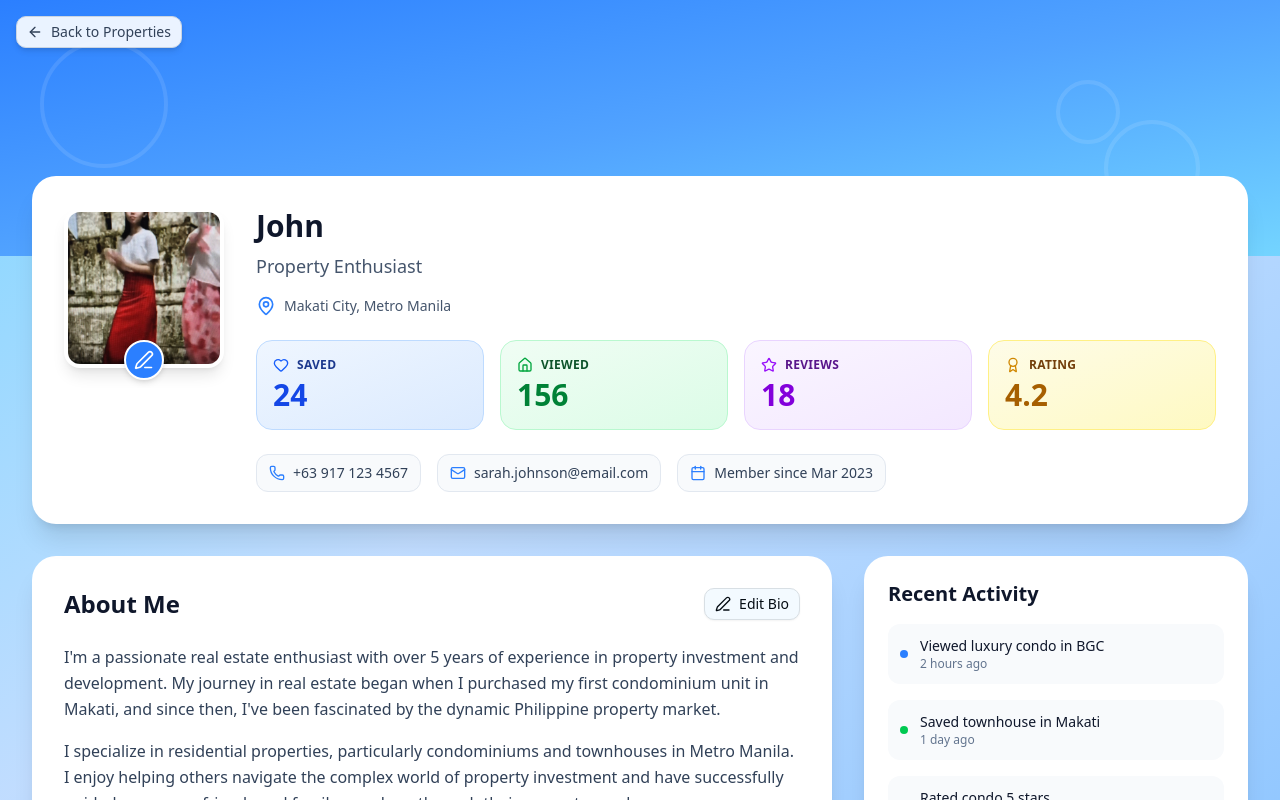
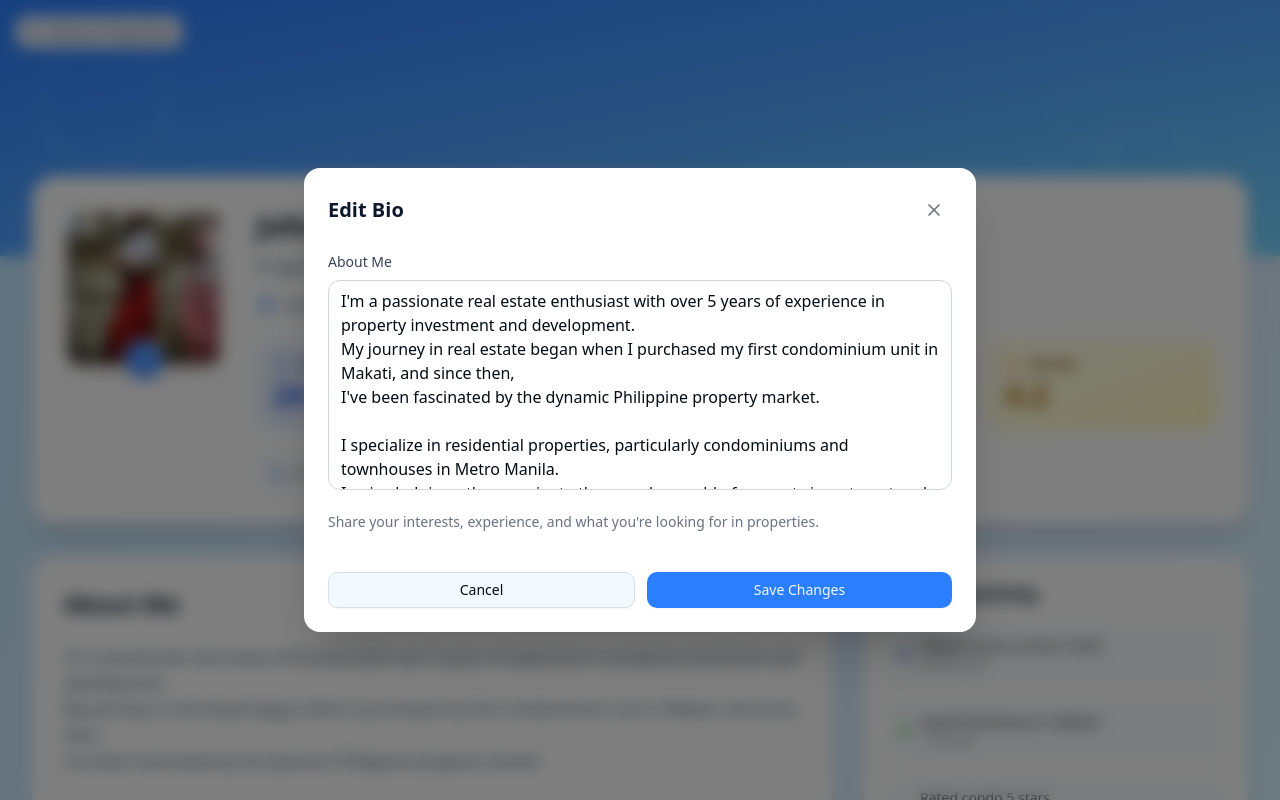
Before and after one commit to coderenjoyer/RealEstateHub, a React (Vite) app in the folder AzureConnect/: page /user/profile in a window 1280 px wide. Both pictures are taken after a click on the button "Edit Bio". Shown: the top 800 px of the page. Built offline with nearby package versions, Linux system fonts and the light colour scheme.

Commit message:
(Draft) Edit bio and preferences. Replaced bg with gradient

```diff
--- a/AzureConnect/src/components/User/profile-page.tsx
+++ b/AzureConnect/src/components/User/profile-page.tsx
@@ -8,13 +8,33 @@ function UserProfilePage() {
 
   // State management for edit functionality
   const [isEditModalOpen, setIsEditModalOpen] = useState(false);
-  const [editMode, setEditMode] = useState<'profile' | 'cover' | null>(null);
+  const [editMode, setEditMode] = useState<'profile' | 'cover' | 'bio' | 'preferences' | null>(null);
   const [profileImage, setProfileImage] = useState("/header.jpeg");
   const [coverImage, setCoverImage] = useState<string | null>(null);
   const [previewImage, setPreviewImage] = useState<string | null>(null);
   const [isDropdownOpen, setIsDropdownOpen] = useState(false);
 
-  const handleEditClick = (mode: 'profile' | 'cover') => {
+  // Bio state
+  const [bio, setBio] = useState(`I'm a passionate real estate enthusiast with over 5 years of experience in property investment and development.
+My journey in real estate began when I purchased my first condominium unit in Makati, and since then,
+I've been fascinated by the dynamic Philippine property market.
+
+I specialize in residential properties, particularly condominiums and townhouses in Metro Manila.
+I enjoy helping others navigate the complex world of property investment and have successfully
+guided numerous friends and family members through their property purchases.
+
+When I'm not exploring new properties, you can find me reading about market trends,
+attending real estate seminars, or enjoying the vibrant city life of Manila.`);
+
+  // Preferences state
+  const [preferences, setPreferences] = useState({
+    propertyType: "Condominium, Townhouse",
+    preferredLocation: "Makati, BGC, Ortigas",
+    budgetRange: "₱3M - ₱8M",
+    investmentGoal: "Long-term rental income"
+  });
+
+  const handleEditClick = (mode: 'profile' | 'cover' | 'bio' | 'preferences') => {
     setEditMode(mode);
     setIsEditModalOpen(true);
     setIsDropdownOpen(false);
@@ -55,6 +75,18 @@ function UserProfilePage() {
     setEditMode(null);
   };
 
+  const handleSaveBio = () => {
+    // In a real app, you would save the bio to your backend here
+    setIsEditModalOpen(false);
+    setEditMode(null);
+  };
+
+  const handleSavePreferences = () => {
+    // In a real app, you would save the preferences to your backend here
+    setIsEditModalOpen(false);
+    setEditMode(null);
+  };
+
   const handleCancelEdit = () => {
     setIsEditModalOpen(false);
     setPreviewImage(null);
@@ -63,7 +95,7 @@ function UserProfilePage() {
 
   return (
     <div
-      className="h-screen bg-gradient-to-br from-sky-300/95 via-blue-200/95 to-blue-300/95"
+      className="min-h-screen bg-gradient-to-br from-sky-200 via-blue-100 to-cyan-100"
       onClick={handleClickOutside}
     >
       {/* Hero Background Section */}
@@ -217,46 +249,49 @@ function UserProfilePage() {
             <div className="bg-white rounded-2xl sm:rounded-3xl shadow-xl p-4 sm:p-6 lg:p-8">
               <div className="flex flex-col sm:flex-row sm:items-center justify-between mb-4 sm:mb-6 gap-4">
                 <h2 className="text-xl sm:text-2xl font-bold text-slate-900">About Me</h2>
-                <Button variant="outline" size="sm" className="flex items-center gap-2 self-start sm:self-auto">
+                <Button
+                  variant="outline"
+                  size="sm"
+                  className="flex items-center gap-2 self-start sm:self-auto"
+                  onClick={() => handleEditClick('bio')}
+                >
                   <Edit3 className="w-4 h-4" />
                   Edit Bio
                 </Button>
               </div>
               <div className="prose prose-slate max-w-none">
-                <p className="text-slate-700 leading-relaxed mb-4">
-                  I'm a passionate real estate enthusiast with over 5 years of experience in property investment and development.
-                  My journey in real estate began when I purchased my first condominium unit in Makati, and since then,
-                  I've been fascinated by the dynamic Philippine property market.
-                </p>
-                <p className="text-slate-700 leading-relaxed mb-4">
-                  I specialize in residential properties, particularly condominiums and townhouses in Metro Manila.
-                  I enjoy helping others navigate the complex world of property investment and have successfully
-                  guided numerous friends and family members through their property purchases.
-                </p>
-                <p className="text-slate-700 leading-relaxed">
-                  When I'm not exploring new properties, you can find me reading about market trends,
-                  attending real estate seminars, or enjoying the vibrant city life of Manila.
-                </p>
+                <p className="text-slate-700 leading-relaxed whitespace-pre-line">{bio}</p>
               </div>
             </div>
 
             {/* Preferences Section */}
             <div className="bg-white rounded-3xl shadow-xl p-8 mt-8">
-              <h2 className="text-2xl font-bold text-slate-900 mb-6">Property Preferences</h2>
+              <div className="flex flex-col sm:flex-row sm:items-center justify-between mb-6 gap-4">
+                <h2 className="text-2xl font-bold text-slate-900">Property Preferences</h2>
+                <Button
+                  variant="outline"
+                  size="sm"
+                  className="flex items-center gap-2 self-start sm:self-auto"
+                  onClick={() => handleEditClick('preferences')}
+                >
+                  <Edit3 className="w-4 h-4" />
+                  Edit Preferences
+                </Button>
+              </div>
               <div className="grid grid-cols-1 md:grid-cols-2 gap-6">
                 <div className="space-y-4">
                   <div className="flex items-center gap-3 p-4 bg-blue-50 rounded-xl border border-blue-200">
                     <Home className="w-5 h-5 text-blue-600" />
                     <div>
                       <p className="font-semibold text-blue-900">Property Type</p>
-                      <p className="text-sm text-blue-700">Condominium, Townhouse</p>
+                      <p className="text-sm text-blue-700">{preferences.propertyType}</p>
                     </div>
                   </div>
                   <div className="flex items-center gap-3 p-4 bg-green-50 rounded-xl border border-green-200">
                     <MapPin className="w-5 h-5 text-green-600" />
                     <div>
                       <p className="font-semibold text-green-900">Preferred Location</p>
-                      <p className="text-sm text-green-700">Makati, BGC, Ortigas</p>
+                      <p className="text-sm text-green-700">{preferences.preferredLocation}</p>
                     </div>
                   </div>
                 </div>
@@ -265,14 +300,14 @@ function UserProfilePage() {
                     <Briefcase className="w-5 h-5 text-purple-600" />
                     <div>
                       <p className="font-semibold text-purple-900">Budget Range</p>
-                      <p className="text-sm text-purple-700">₱3M - ₱8M</p>
+                      <p className="text-sm text-purple-700">{preferences.budgetRange}</p>
                     </div>
                   </div>
                   <div className="flex items-center gap-3 p-4 bg-orange-50 rounded-xl border border-orange-200">
                     <Award className="w-5 h-5 text-orange-600" />
                     <div>
                       <p className="font-semibold text-orange-900">Investment Goal</p>
-                      <p className="text-sm text-orange-700">Long-term rental income</p>
+                      <p className="text-sm text-orange-700">{preferences.investmentGoal}</p>
                     </div>
                   </div>
                 </div>
@@ -340,11 +375,16 @@ function UserProfilePage() {
       {/* Edit Modal */}
       {isEditModalOpen && (
         <div className="fixed inset-0 bg-black/50 backdrop-blur-sm z-50 flex items-center justify-center p-4">
-          <div className="bg-white rounded-2xl shadow-2xl w-full max-w-md max-h-[90vh] overflow-y-auto">
+          <div className={`bg-white rounded-2xl shadow-2xl w-full max-w-2xl max-h-[90vh] overflow-y-auto ${
+            editMode === 'bio' || editMode === 'preferences' ? 'max-w-2xl' : 'max-w-md'
+          }`}>
             <div className="p-6">
               <div className="flex items-center justify-between mb-6">
                 <h3 className="text-xl font-bold text-slate-900">
-                  Edit {editMode === 'profile' ? 'Profile Picture' : 'Cover Photo'}
+                  {editMode === 'profile' && 'Edit Profile Picture'}
+                  {editMode === 'cover' && 'Edit Cover Photo'}
+                  {editMode === 'bio' && 'Edit Bio'}
+                  {editMode === 'preferences' && 'Edit Property Preferences'}
                 </h3>
                 <button
                   onClick={handleCancelEdit}
@@ -355,6 +395,9 @@ function UserProfilePage() {
               </div>
 
               <div className="space-y-6">
+                {/* Image Upload Modal */}
+                {(editMode === 'profile' || editMode === 'cover') && (
+                  <>
                     {/* Current Image Preview */}
                     <div className="text-center">
                       <div className="relative inline-block">
@@ -362,7 +405,7 @@ function UserProfilePage() {
                           editMode === 'profile' ? 'w-32 h-32' : 'w-full h-32'
                         }`}>
                           <img
-                        src={editMode === 'profile' ? profileImage : '/header.jpeg'}
+                            src={editMode === 'profile' ? profileImage : (coverImage || '/header.jpeg')}
                             alt="Current"
                             className="w-full h-full object-cover"
                           />
@@ -412,6 +455,93 @@ function UserProfilePage() {
                         </div>
                       )}
                     </div>
+                  </>
+                )}
+
+                {/* Bio Edit Modal */}
+                {editMode === 'bio' && (
+                  <div className="space-y-4">
+                    <div>
+                      <label htmlFor="bio" className="block text-sm font-medium text-gray-700 mb-2">
+                        About Me
+                      </label>
+                      <textarea
+                        id="bio"
+                        value={bio}
+                        onChange={(e) => setBio(e.target.value)}
+                        rows={8}
+                        className="w-full px-3 py-2 border border-gray-300 rounded-lg focus:ring-2 focus:ring-blue-500 focus:border-blue-500 resize-none"
+                        placeholder="Tell us about yourself..."
+                      />
+                    </div>
+                    <p className="text-sm text-gray-500">
+                      Share your interests, experience, and what you're looking for in properties.
+                    </p>
+                  </div>
+                )}
+
+                {/* Preferences Edit Modal */}
+                {editMode === 'preferences' && (
+                  <div className="space-y-6">
+                    <div className="grid grid-cols-1 md:grid-cols-2 gap-6">
+                      <div>
+                        <label htmlFor="propertyType" className="block text-sm font-medium text-gray-700 mb-2">
+                          Property Type
+                        </label>
+                        <input
+                          type="text"
+                          id="propertyType"
+                          value={preferences.propertyType}
+                          onChange={(e) => setPreferences({...preferences, propertyType: e.target.value})}
+                          className="w-full px-3 py-2 border border-gray-300 rounded-lg focus:ring-2 focus:ring-blue-500 focus:border-blue-500"
+                          placeholder="e.g., Condominium, Townhouse"
+                        />
+                      </div>
+                      <div>
+                        <label htmlFor="preferredLocation" className="block text-sm font-medium text-gray-700 mb-2">
+                          Preferred Location
+                        </label>
+                        <input
+                          type="text"
+                          id="preferredLocation"
+                          value={preferences.preferredLocation}
+                          onChange={(e) => setPreferences({...preferences, preferredLocation: e.target.value})}
+                          className="w-full px-3 py-2 border border-gray-300 rounded-lg focus:ring-2 focus:ring-blue-500 focus:border-blue-500"
+                          placeholder="e.g., Makati, BGC, Ortigas"
+                        />
+                      </div>
+                      <div>
+                        <label htmlFor="budgetRange" className="block text-sm font-medium text-gray-700 mb-2">
+                          Budget Range
+                        </label>
+                        <input
+                          type="text"
+                          id="budgetRange"
+                          value={preferences.budgetRange}
+                          onChange={(e) => setPreferences({...preferences, budgetRange: e.target.value})}
+                          className="w-full px-3 py-2 border border-gray-300 rounded-lg focus:ring-2 focus:ring-blue-500 focus:border-blue-500"
+                          placeholder="e.g., ₱3M - ₱8M"
+                        />
+                      </div>
+                      <div>
+                        <label htmlFor="investmentGoal" className="block text-sm font-medium text-gray-700 mb-2">
+                          Investment Goal
+                        </label>
+                        <input
+                          type="text"
+                          id="investmentGoal"
+                          value={preferences.investmentGoal}
+                          onChange={(e) => setPreferences({...preferences, investmentGoal: e.target.value})}
+                          className="w-full px-3 py-2 border border-gray-300 rounded-lg focus:ring-2 focus:ring-blue-500 focus:border-blue-500"
+                          placeholder="e.g., Long-term rental income"
+                        />
+                      </div>
+                    </div>
+                    <p className="text-sm text-gray-500">
+                      Update your property preferences to get better recommendations.
+                    </p>
+                  </div>
+                )}
 
                 {/* Action Buttons */}
                 <div className="flex gap-3 pt-4">
@@ -423,8 +553,12 @@ function UserProfilePage() {
                     Cancel
                   </Button>
                   <Button
-                    onClick={handleSaveImage}
-                    disabled={!previewImage}
+                    onClick={
+                      editMode === 'bio' ? handleSaveBio :
+                      editMode === 'preferences' ? handleSavePreferences :
+                      handleSaveImage
+                    }
+                    disabled={(editMode === 'profile' || editMode === 'cover') && !previewImage}
                     className="flex-1 bg-blue-500 hover:bg-blue-600"
                   >
                     Save Changes
```
Lines whose indentation alone changed are shown as unchanged.
